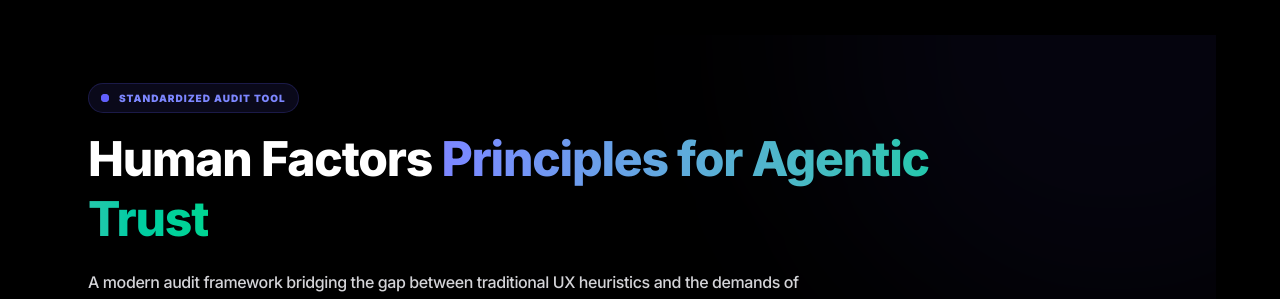
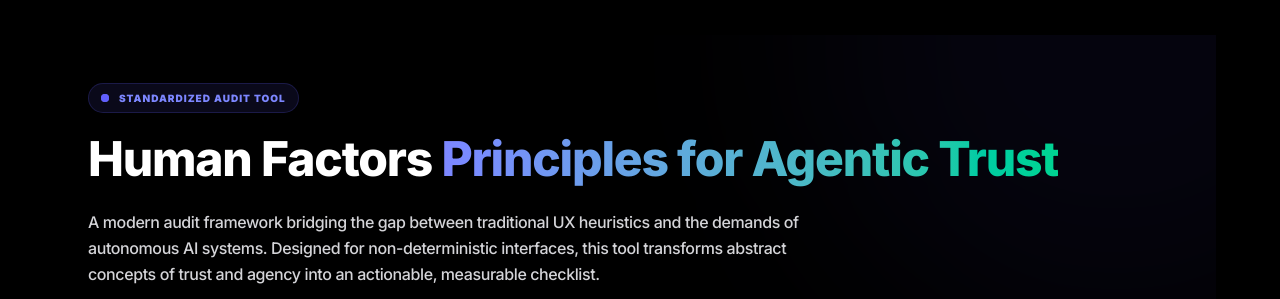
Before and after one commit to brandonfluegel/Research-Portfolio, a Next.js app: page / in a window 1280 px wide. Shown: the part 10820-11119 px from the top of the page. Built offline with nearby package versions, Linux system fonts and the light colour scheme; no server answers.

Commit message:
update agentic human factors framework with export tool and citations

```diff
--- a/components/sections/FrameworkSection.tsx
+++ b/components/sections/FrameworkSection.tsx
@@ -191,7 +191,7 @@ export default function FrameworkSection() {
               </span>
               Standardized Audit Tool
             </div>
-            <h2 className="text-2xl sm:text-3xl md:text-4xl lg:text-[40px] xl:text-5xl font-extrabold tracking-tight text-white mb-5 leading-tight">
+            <h2 className="text-2xl sm:text-3xl md:text-4xl lg:text-[40px] xl:text-5xl font-extrabold tracking-tight text-white mb-5 leading-tight lg:whitespace-nowrap">
               Human Factors <span className="text-transparent bg-clip-text bg-gradient-to-r from-indigo-400 to-emerald-400">Principles for Agentic Trust</span>
             </h2>
             <p className="text-base text-zinc-300 font-medium tracking-tight mb-6 max-w-3xl leading-relaxed">
```
